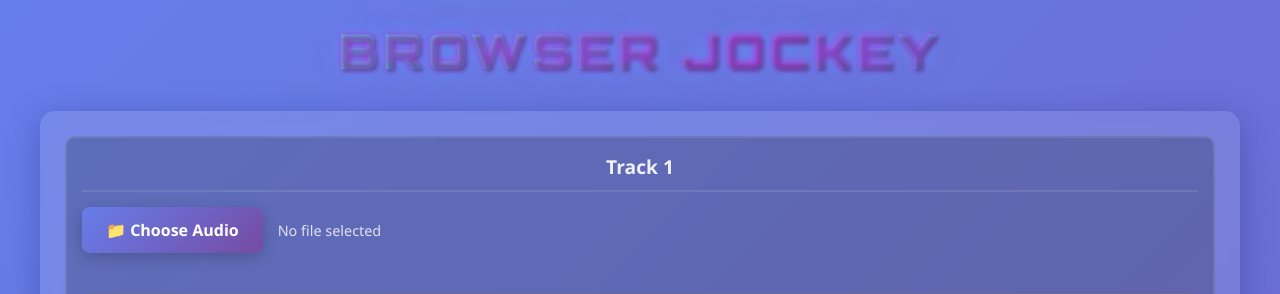
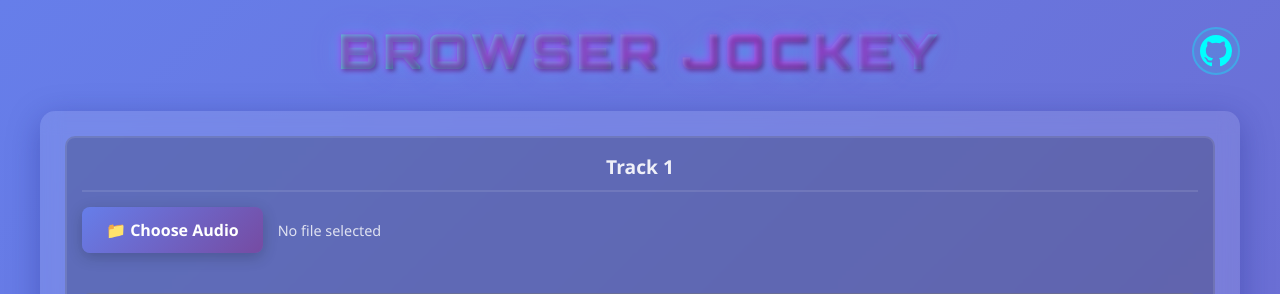
Before and after one commit to liorshahverdi/browser_jockey, a Python web app: template app/templates/index.html in a window 1280 px wide. Shown: the top 294 px of the page. Run offline with Jinja, Linux system fonts and the light colour scheme; the template is opened without the code that fills it, so the values that code supplies are empty; some libraries are stand-ins or nearby versions.

Commit message:
Add GitHub repository link with logo to header
- Added GitHub logo link in top right corner of page
- Link opens repository in new tab (https://github.com/liorshahverdi/browser_jockey)
- Styled with cyan glow matching app theme
- Hover effect changes to magenta with scale animation
- Circular background with border for better visibility
- SVG GitHub icon for crisp rendering at any size

```diff
--- a/app/static/css/style.css
+++ b/app/static/css/style.css
@@ -18,9 +18,14 @@ body {
     padding: 0 20px;
 }
 
+.page-header {
+    position: relative;
+    margin-bottom: 30px;
+}
+
 h1 {
     text-align: center;
-    margin-bottom: 30px;
+    margin-bottom: 0;
     font-size: 3rem;
     font-family: 'Orbitron', sans-serif;
     font-weight: 900;
@@ -49,6 +54,36 @@ h1 {
     position: relative;
 }
 
+.github-link {
+    position: absolute;
+    top: 50%;
+    right: 0;
+    transform: translateY(-50%);
+    color: #00ffff;
+    transition: all 0.3s ease;
+    display: flex;
+    align-items: center;
+    justify-content: center;
+    width: 48px;
+    height: 48px;
+    border-radius: 50%;
+    background: rgba(0, 255, 255, 0.1);
+    border: 2px solid rgba(0, 255, 255, 0.3);
+}
+
+.github-link:hover {
+    color: #ff0080;
+    background: rgba(255, 0, 128, 0.1);
+    border-color: rgba(255, 0, 128, 0.5);
+    transform: translateY(-50%) scale(1.1);
+    box-shadow: 0 0 20px rgba(0, 255, 255, 0.5);
+}
+
+.github-link svg {
+    width: 32px;
+    height: 32px;
+}
+
 .dual-visualizer-wrapper {
     display: grid;
     grid-template-columns: 1fr 1fr;
--- a/app/templates/index.html
+++ b/app/templates/index.html
@@ -14,7 +14,14 @@
 </head>
 <body>
     <div class="container">
-        <h1>Browser Jockey</h1>
+        <header class="page-header">
+            <h1>Browser Jockey</h1>
+            <a href="https://github.com/liorshahverdi/browser_jockey" target="_blank" rel="noopener noreferrer" class="github-link" title="View on GitHub">
+                <svg width="32" height="32" viewBox="0 0 16 16" fill="currentColor">
+                    <path d="M8 0C3.58 0 0 3.58 0 8c0 3.54 2.29 6.53 5.47 7.59.4.07.55-.17.55-.38 0-.19-.01-.82-.01-1.49-2.01.37-2.53-.49-2.69-.94-.09-.23-.48-.94-.82-1.13-.28-.15-.68-.52-.01-.53.63-.01 1.08.58 1.23.82.72 1.21 1.87.87 2.33.66.07-.52.28-.87.51-1.07-1.78-.2-3.64-.89-3.64-3.95 0-.87.31-1.59.82-2.15-.08-.2-.36-1.02.08-2.12 0 0 .67-.21 2.2.82.64-.18 1.32-.27 2-.27.68 0 1.36.09 2 .27 1.53-1.04 2.2-.82 2.2-.82.44 1.1.16 1.92.08 2.12.51.56.82 1.27.82 2.15 0 3.07-1.87 3.75-3.65 3.95.29.25.54.73.54 1.48 0 1.07-.01 1.93-.01 2.2 0 .21.15.46.55.38A8.013 8.013 0 0016 8c0-4.42-3.58-8-8-8z"/>
+                </svg>
+            </a>
+        </header>
 
         <div class="controls">
             <div class="dual-track-section">
```
Also changed, not shown: README.md.
